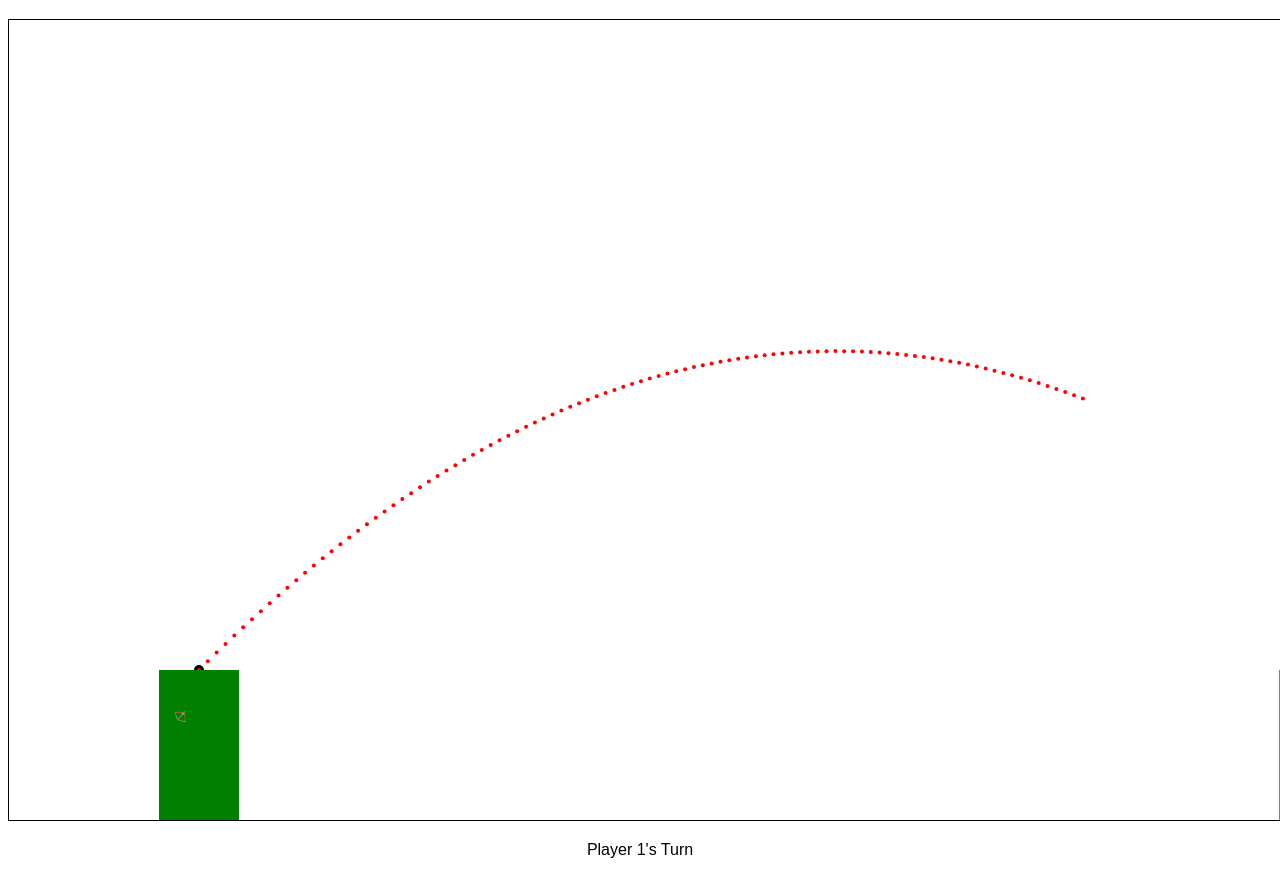
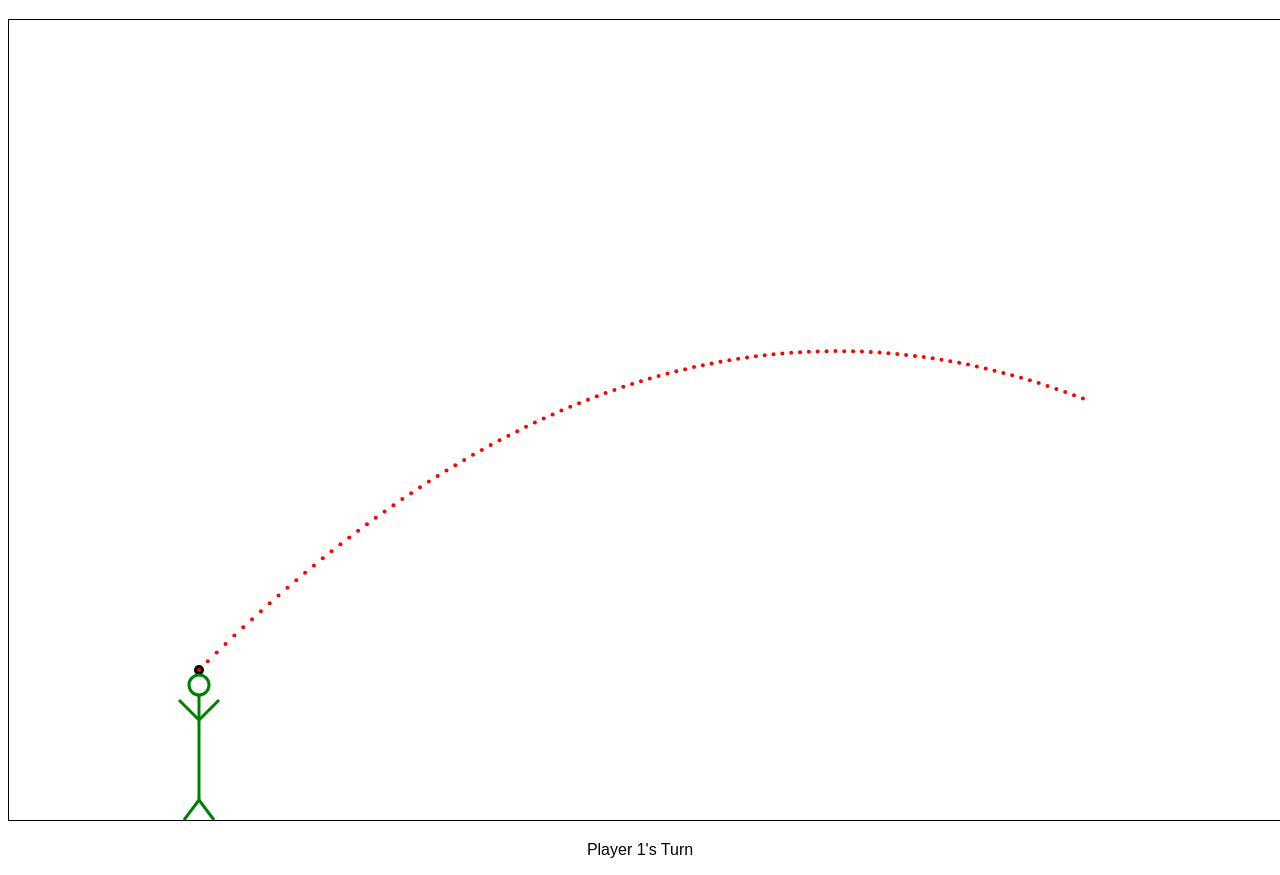
Before and after one commit to EmreYavuzalp/archeryGame2D, a plain HTML site: page index.html in a window 1280 px wide. Shown: the part 61-936 px from the top of the page. Drawn offline with Linux system fonts and the light colour scheme.

Commit message:
çöp adamlar oldu ama trajectory saçma oldu

```diff
--- a/index.html
+++ b/index.html
@@ -51,9 +51,11 @@
                 const x = initialVelocityX * t;
                 const y = initialVelocityY * t - 0.5 * g * t * t;
 
-                if (y < 0) break; // Stop when hitting the ground
+                // Allow the arrow to hit the ground by not breaking when y becomes negative
+                points.push({ x, y });
 
-                points.push({ x, y });
+                // Stop the loop if the arrow goes out of canvas bounds
+                if (launchPoint.x + x * (currentPlayer === 1 ? 1 : -1) < 0 || launchPoint.x + x * (currentPlayer === 1 ? 1 : -1) > canvas.width) break;
             }
 
             return points;
@@ -74,10 +76,13 @@
                     const canvasX = launchPoint.x + point.x * scale * direction;
                     const canvasY = launchPoint.y - point.y * scale;
 
+                    // Check if the point is within the canvas
+                    if (canvasY >= 0 && canvasY <= canvas.height) {
                         ctx.beginPath();
                         ctx.arc(canvasX, canvasY, 2, 0, Math.PI * 2);
                         ctx.fillStyle = 'red';
                         ctx.fill();
+                    }
                 });
             }
         }
@@ -94,10 +99,42 @@
         function drawPlayers() {
             players.forEach((player, index) => {
                 if (player.visible) {
-                    ctx.fillStyle = index + 1 === currentPlayer ? 'green' : 'gray';
-                    ctx.fillRect(player.x, player.y, player.width, player.height);
-                    ctx.fillStyle = 'black';
-                    ctx.fillText(index === 0 ? '🏹' : '🏹', player.x + 15, player.y + 50);
+                    ctx.save();
+                    ctx.strokeStyle = index + 1 === currentPlayer ? 'green' : 'gray';
+                    ctx.lineWidth = 3;
+
+                    // Position the stickman at the base of where the rectangle was
+                    const centerX = player.x + player.width / 2;
+                    const baseY = player.y + player.height;
+
+                    // Head
+                    ctx.beginPath();
+                    ctx.arc(centerX, baseY - player.height + 15, 10, 0, 2 * Math.PI);
+                    ctx.stroke();
+
+                    // Body
+                    ctx.beginPath();
+                    ctx.moveTo(centerX, baseY - player.height + 25);
+                    ctx.lineTo(centerX, baseY - 20);
+                    ctx.stroke();
+
+                    // Arms
+                    ctx.beginPath();
+                    ctx.moveTo(centerX, baseY - player.height + 50);
+                    ctx.lineTo(centerX - 20, baseY - player.height + 30);
+                    ctx.moveTo(centerX, baseY - player.height + 50);
+                    ctx.lineTo(centerX + 20, baseY - player.height + 30);
+                    ctx.stroke();
+
+                    // Legs
+                    ctx.beginPath();
+                    ctx.moveTo(centerX, baseY - 20);
+                    ctx.lineTo(centerX - 15, baseY);
+                    ctx.moveTo(centerX, baseY - 20);
+                    ctx.lineTo(centerX + 15, baseY);
+                    ctx.stroke();
+
+                    ctx.restore();
                 }
             });
         }
@@ -133,14 +170,22 @@
                 arrowPosition.x = launchPoint.x + nextPoint.x * scale * direction;
                 arrowPosition.y = launchPoint.y - nextPoint.y * scale;
 
-                // Check for collision with the other player
+                // Check for collision with the ground or players
+                if (arrowPosition.y >= canvas.height || arrowPosition.x < 0 || arrowPosition.x > canvas.width) {
+                    // Arrow hit the ground or went out of bounds
+                    isArrowFlying = false;
+                    arrowPosition = null;
+                    currentPlayer = currentPlayer === 1 ? 2 : 1; // Switch player
+                    launchPoint = { x: players[currentPlayer - 1].x + 40, y: players[currentPlayer - 1].y };
+                    statusElement.textContent = `Player ${currentPlayer}'s Turn`;
+                } else {
                     const opponent = players.find(p => p !== players[currentPlayer - 1]);
                     if (
                         opponent.visible &&
-                    arrowPosition.x > opponent.x &&
-                    arrowPosition.x < opponent.x + opponent.width &&
-                    arrowPosition.y > opponent.y &&
-                    arrowPosition.y < opponent.y + opponent.height
+                        arrowPosition.x >= opponent.x &&
+                        arrowPosition.x <= opponent.x + opponent.width &&
+                        arrowPosition.y >= opponent.y &&
+                        arrowPosition.y <= opponent.y + opponent.height
                     ) {
                         opponent.visible = false;
                         isArrowFlying = false;
@@ -148,9 +193,12 @@
                         alert(`Player ${currentPlayer} wins!`);
                         return; // End the game
                     }
+                }
 
                 drawScene();
+                if (isArrowFlying) {
                     requestAnimationFrame(animateArrow);
+                }
             } else {
                 isArrowFlying = false;
                 arrowPosition = null;
```
Lines whose indentation alone changed are shown as unchanged.
